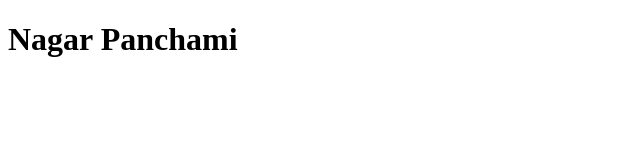
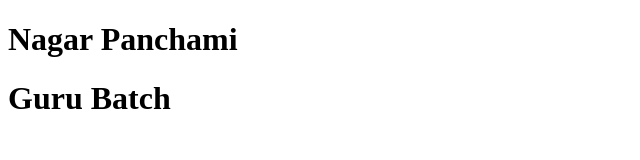
Before and after one commit to sankalphalawai/FLIPKART, a plain HTML site: page index.html in a window 1280 px wide. Shown: the whole page, without its empty margins (0-640 px from the left). Drawn offline with Linux system fonts and the light colour scheme.

Commit message:
updated with guru batch

```diff
--- a/index.html
+++ b/index.html
@@ -7,5 +7,6 @@
 </head>
 <body>
     <h1>Nagar Panchami</h1>
+    <h1>Guru Batch</h1>
 </body>
 </html>
```
